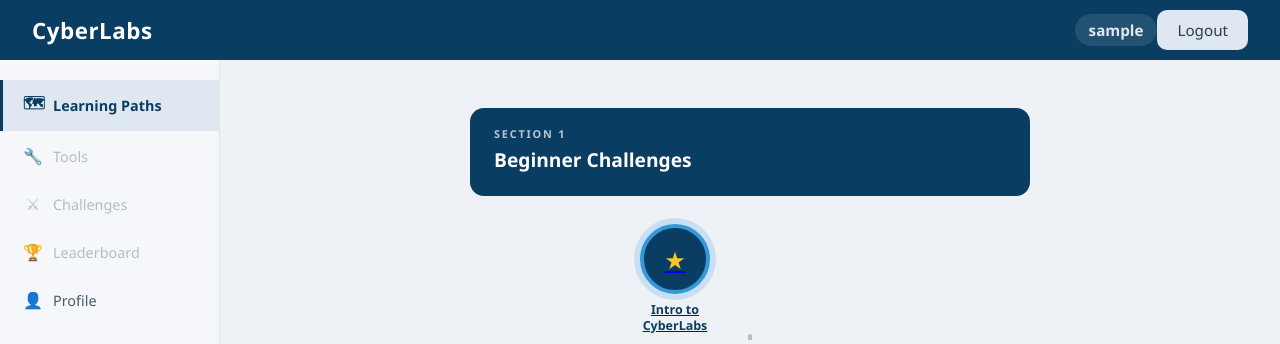
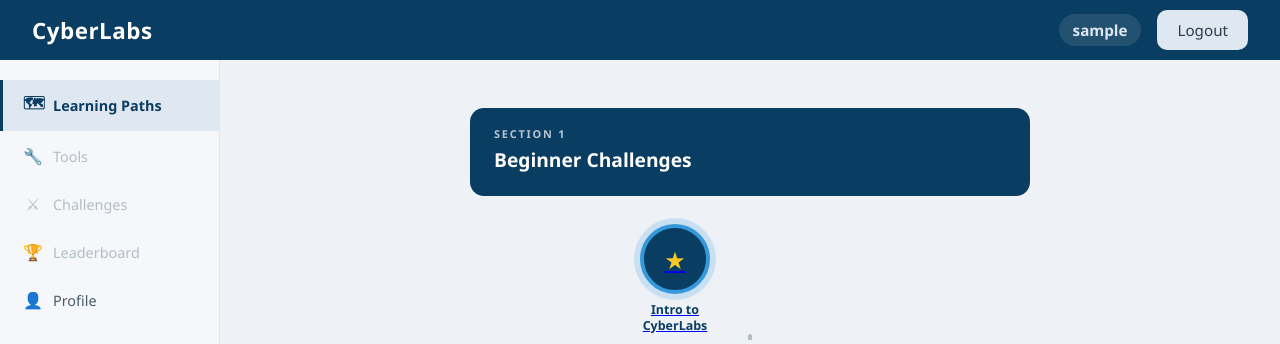
Before and after one commit to mfdco/Cyber-Lab, a Django app: page /dashboard/ in a window 1280 px wide. Shown: the top 344 px of the page. Run offline with Django 5.2, Linux system fonts and the light colour scheme; the visitor is signed in with stand-in values (Sample User, id 1).

Commit message:
Fix logout redirect to home and add spacing in header

```diff
--- a/cyberlab/core/static/css/styles.css
+++ b/cyberlab/core/static/css/styles.css
@@ -167,6 +167,7 @@
 .header-user {
     display: flex;
     align-items: center;
+    gap: 16px;
 }
 
 .header-username {
```
